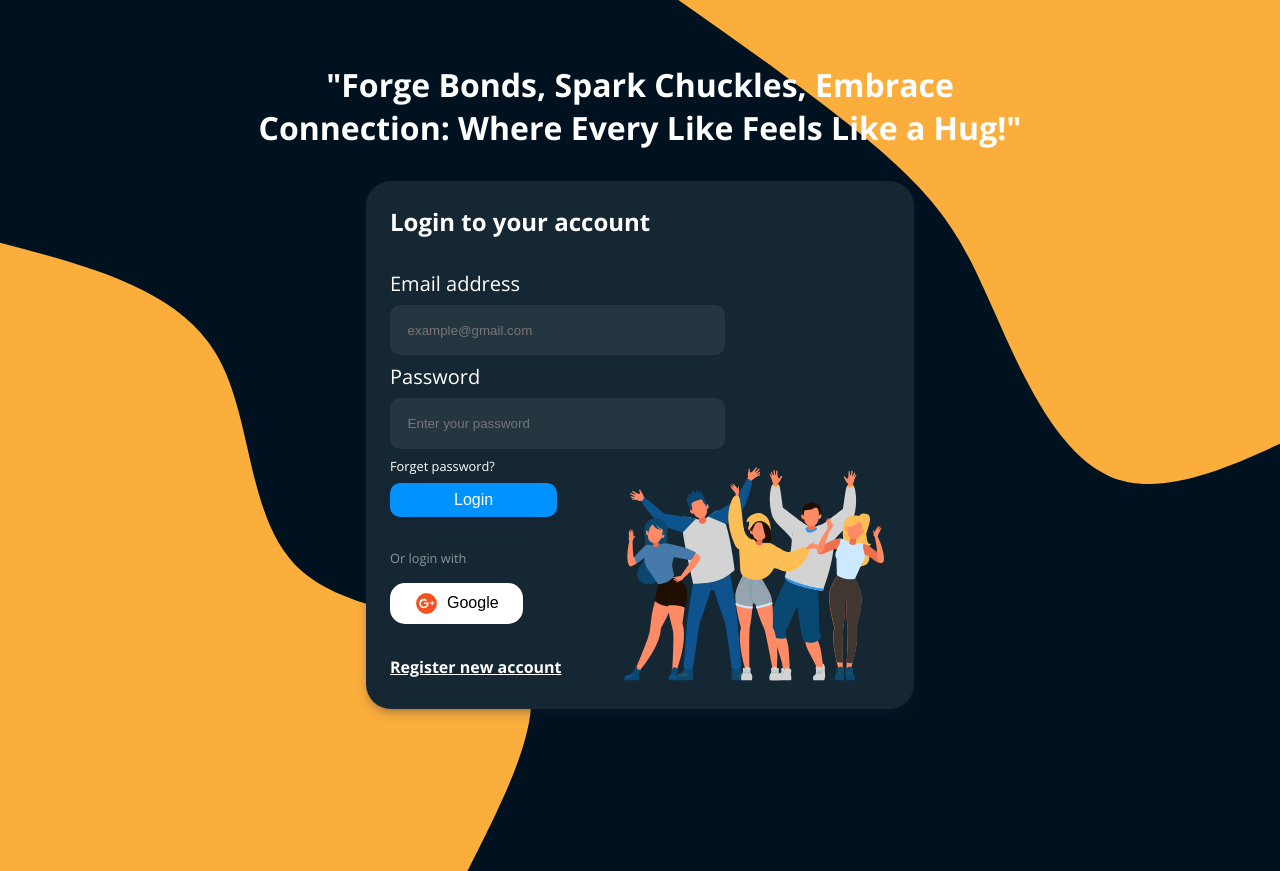
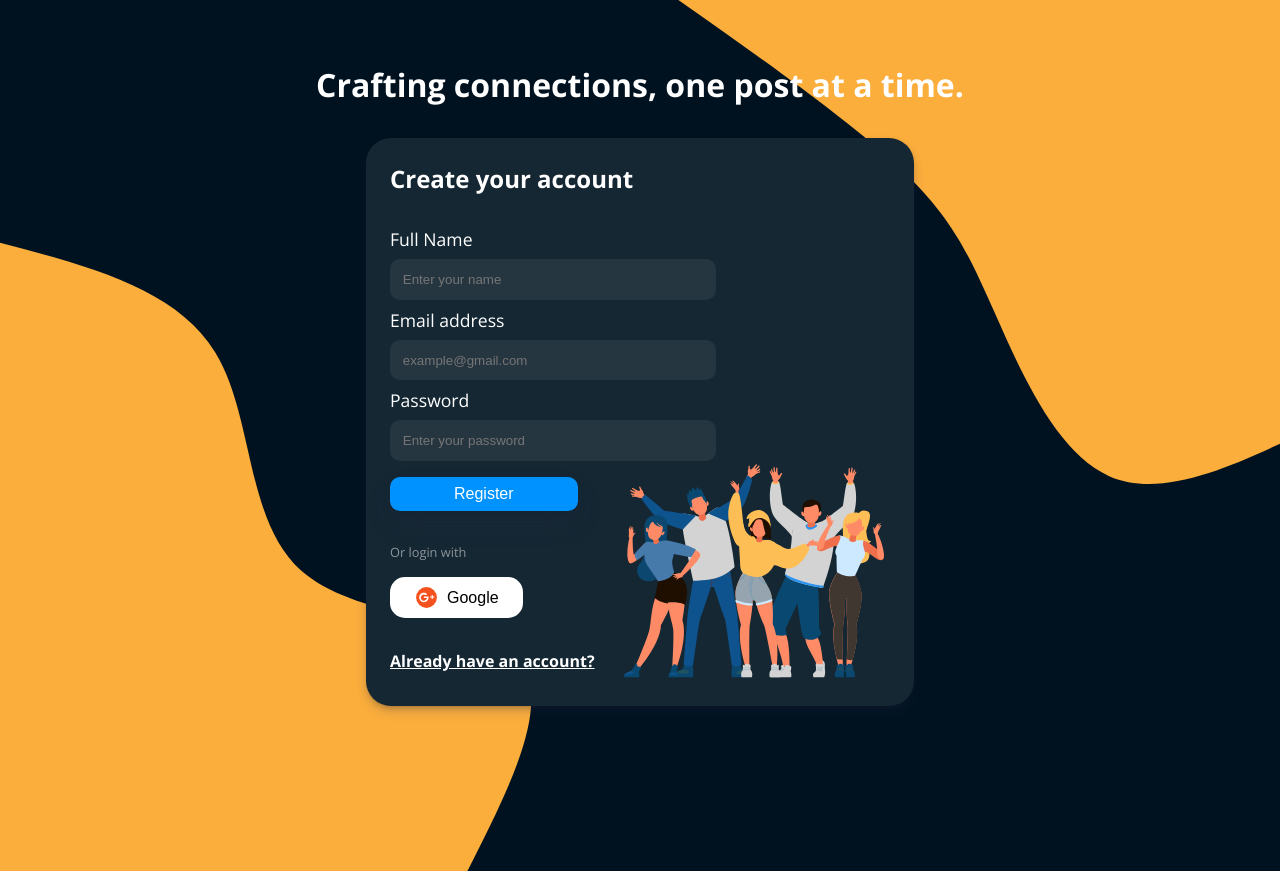
Before and after one commit to Divnoor-4602/social-media-fullstack-API-frontend, a React (Vite) app in the folder client/: page / in a window 1280 px wide. Both pictures are taken after a click on the element "Register new account". Built offline with nearby package versions, Linux system fonts and the light colour scheme.

Commit message:
task 2 login form api connection

```diff
--- a/client/src/components/authentication/GoogleLogin.jsx
+++ b/client/src/components/authentication/GoogleLogin.jsx
@@ -9,6 +9,7 @@ export default function GoogleLogin() {
         <img src={googleIcon} alt="google-icon" width={"25px"} />
         <span className={classes["continue"]}>Google</span>
       </button>
+      {}
     </>
   );
 }
--- a/client/src/components/authentication/LoginRegisterForm.jsx
+++ b/client/src/components/authentication/LoginRegisterForm.jsx
@@ -1,24 +1,49 @@
 // todo: add a route to the action attribute to send in the login data
 // todo: add input field css for invalid input
+// todo: onchange: change the form data to send
 
-import React from "react";
+import React, { useState } from "react";
 import classes from "./LoginRegisterForm.module.css";
 import GoogleLogin from "./GoogleLogin.jsx";
 
 export default function LoginRegisterForm() {
+  const [form, setForm] = useState("login");
+  const [dataToSend, setDataToSend] = useState({
+    fullname: "",
+    email: "",
+    password: "",
+  });
+
+  function handleFormInputs() {}
+
+  function handleFormChange() {
+    if (form === "login") {
+      setForm("register");
+    } else if (form === "register") {
+      setForm("login");
+    }
+  }
+
   return (
     <>
       <div className={classes["main-container"]}>
         <div className={classes["company-slogan"]}>
-          "Forge Bonds, Spark Chuckles, Embrace Connection: Where Every Like
-          Feels Like a Hug!"
+          Crafting connections, one post at a time.
         </div>
 
         <div className={classes["form-container"]}>
           <span className={classes["login-register-text"]}>
-            Login to your account
+            {form === "login" ? "Login to your account" : "Create your account"}
           </span>
-          <form method="" action="">
+          <form method="post" action="/register">
+            {/* fullname field */}
+            {form != "login" && (
+              <>
+                <label>Full Name</label>
+                <input type="name" placeholder="Enter your name" required />
+              </>
+            )}
+
             {/* email field */}
             <label>Email address</label>
             <input type="email" placeholder="example@gmail.com" required />
@@ -31,18 +56,25 @@ export default function LoginRegisterForm() {
               pattern="^(?=.*[a-z])(?=.*[A-Z])(?=.*\d).{8,}$"
             />
             {/* forget password */}
-            <div className="forget-password-text">Forget password?</div>
+            {form === "login" && (
+              <div className="forget-password-text">Forget password?</div>
+            )}
             {/* login button */}
             <button type="submit" className={classes["login-button"]}>
-              Login
+              {form === "login" ? "Login" : "Register"}
             </button>
           </form>
           <div className="google-oauth-container">
             <div className="third-party-auth">Or login with</div>
             <GoogleLogin />
           </div>
-          <div className={classes["register-new-text"]}>
-            Register new account
+          <div
+            className={classes["register-new-text"]}
+            onClick={handleFormChange}
+          >
+            {form === "login"
+              ? "Register new account"
+              : "Already have an account?"}
           </div>
         </div>
       </div>
--- a/client/src/components/authentication/LoginRegisterForm.module.css
+++ b/client/src/components/authentication/LoginRegisterForm.module.css
@@ -22,7 +22,7 @@
   display: flex;
   flex-direction: column;
   align-items: center;
-  height: 60vh;
+  height: 65vh;
   max-width: 31.25rem;
   margin: auto;
   background-image: url("../../assets/social-form-bg.svg");
--- a/client/src/index.css
+++ b/client/src/index.css
@@ -15,12 +15,12 @@ form {
 
 label {
   color: white;
-  font-size: 1.25rem;
+  font-size: 1.1rem;
   margin-bottom: 0.5rem;
 }
 
 input {
-  padding: 1.1rem;
+  padding: 0.8rem;
   background-color: rgba(255, 255, 255, 0.07);
   border: none;
   width: 60%;
```
Also changed, not shown: 1 other file (tests, documents, lock files or other folders).
